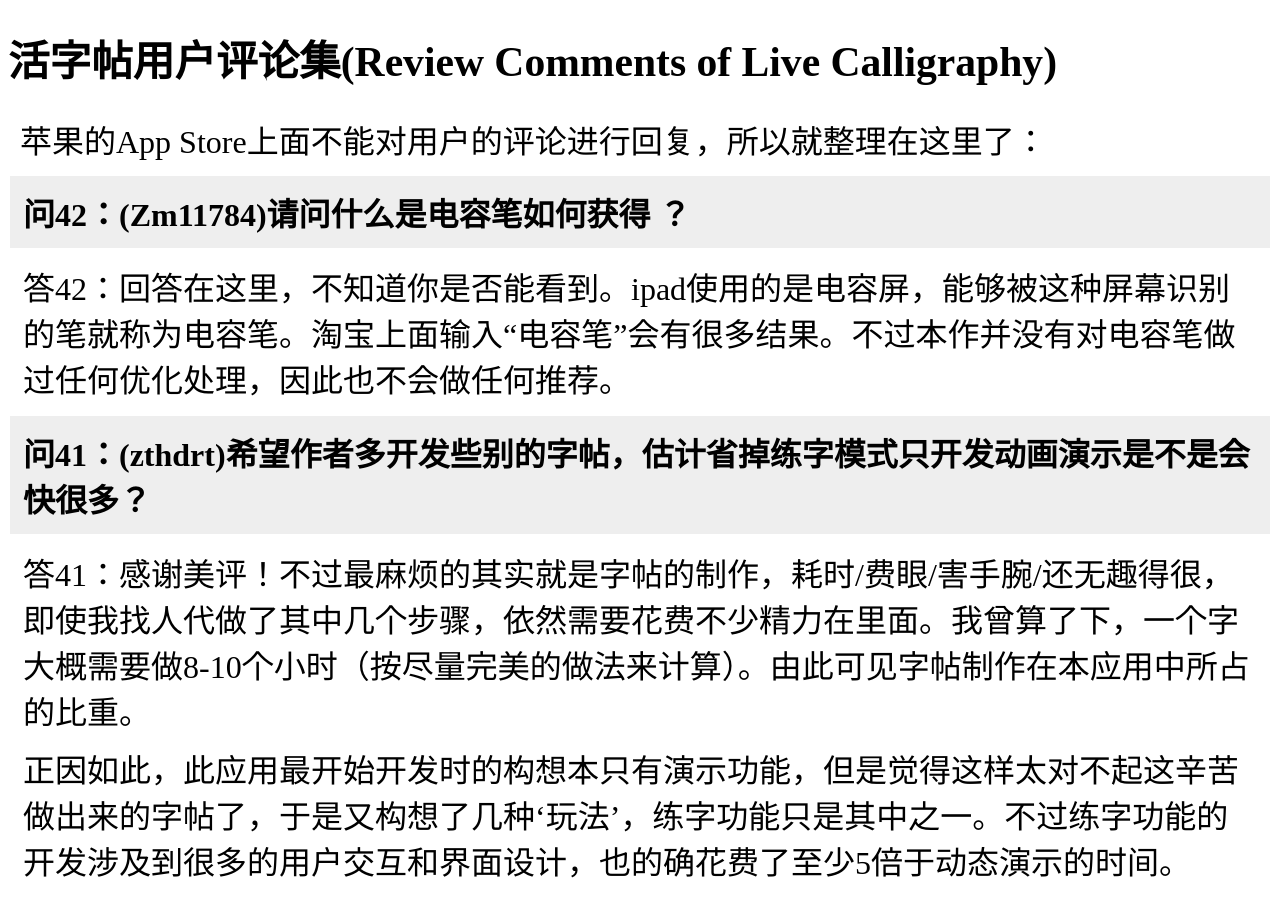
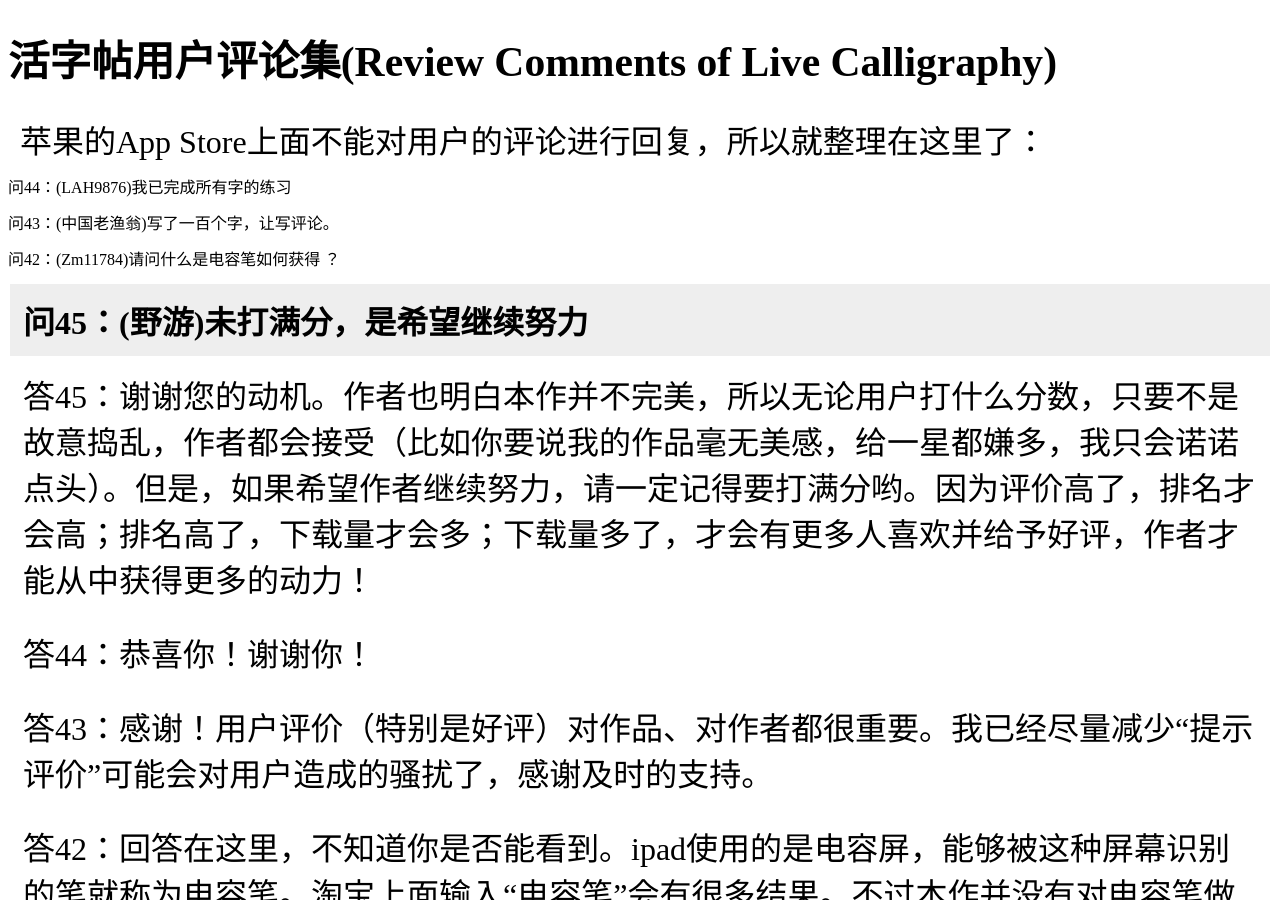
Before and after one commit to shengzhe/livecalligraphy, a Jekyll site: the page built from _posts/2012-08-31-LiveCalligraphyQA.html, in a window 1280 px wide and 900 px high. Built offline with Jekyll 4.4.1, drawn with Linux system fonts in a browser that asks for light colours; Markdown is read by kramdown in place of the engine named in the settings.

Commit message:
Update 2012-08-31-LiveCalligraphyQA.html

```diff
--- a/_posts/2012-08-31-LiveCalligraphyQA.html
+++ b/_posts/2012-08-31-LiveCalligraphyQA.html
@@ -8,6 +8,24 @@ title: 活字帖用户评论集(Review Comments of Live Calligraphy)
 <table>
 
 <tr align="left" bgcolor="#EEEEEE"> <th> <p>
+问45：(野游)未打满分，是希望继续努力
+  </p> </th> </tr>
+  <tr> <td> <p>
+答45：谢谢您的动机。作者也明白本作并不完美，所以无论用户打什么分数，只要不是故意捣乱，作者都会接受（比如你要说我的作品毫无美感，给一星都嫌多，我只会诺诺点头）。但是，如果希望作者继续努力，请一定记得要打满分哟。因为评价高了，排名才会高；排名高了，下载量才会多；下载量多了，才会有更多人喜欢并给予好评，作者才能从中获得更多的动力！
+</p> </td> </tr>
+
+问44：(LAH9876)我已完成所有字的练习
+  </p> </th> </tr>
+  <tr> <td> <p>
+答44：恭喜你！谢谢你！
+</p> </td> </tr>
+
+问43：(中国老渔翁)写了一百个字，让写评论。
+  </p> </th> </tr>
+  <tr> <td> <p>
+答43：感谢！用户评价（特别是好评）对作品、对作者都很重要。我已经尽量减少“提示评价”可能会对用户造成的骚扰了，感谢及时的支持。
+</p> </td> </tr>
+
 问42：(Zm11784)请问什么是电容笔如何获得 ？
   </p> </th> </tr>
   <tr> <td> <p>
```
